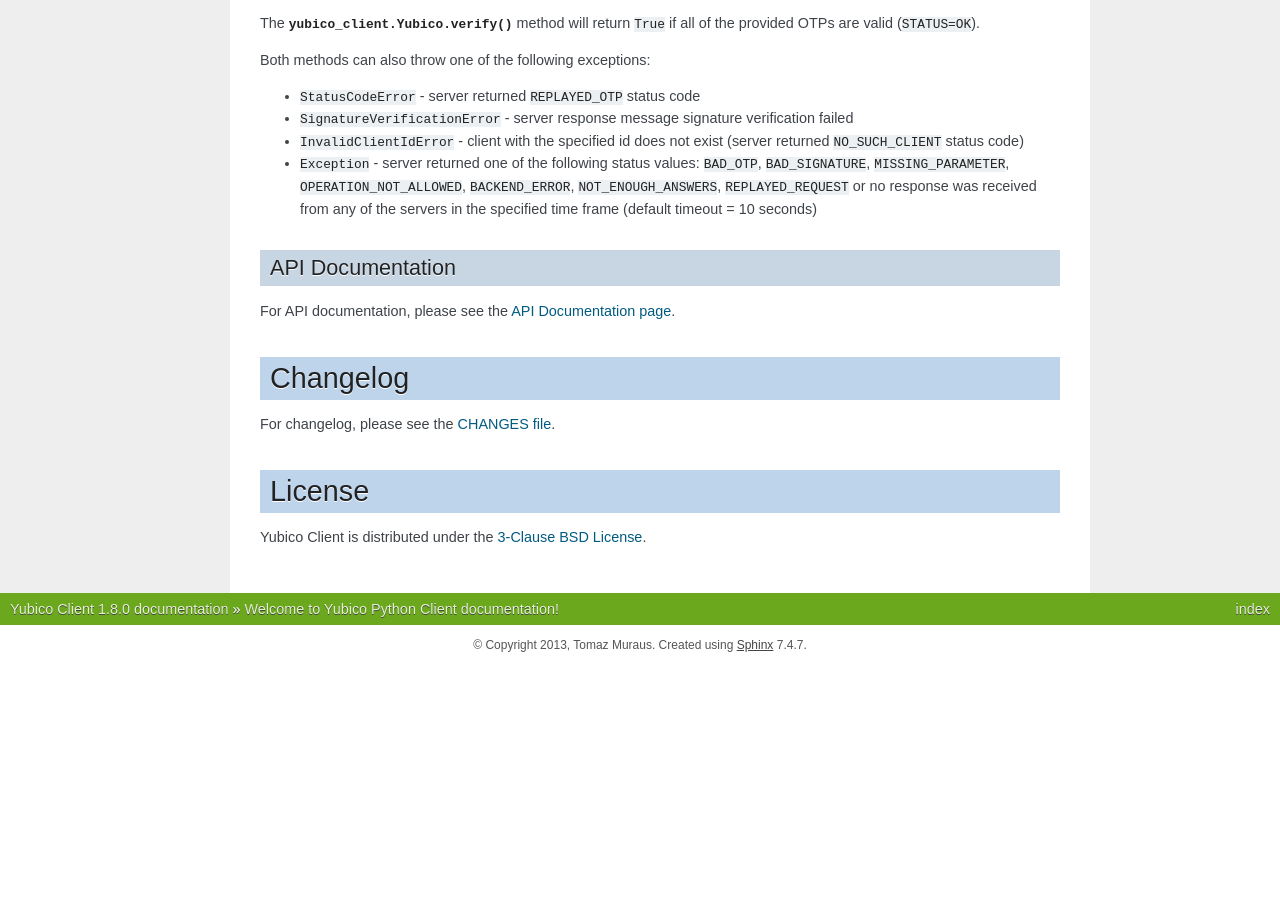
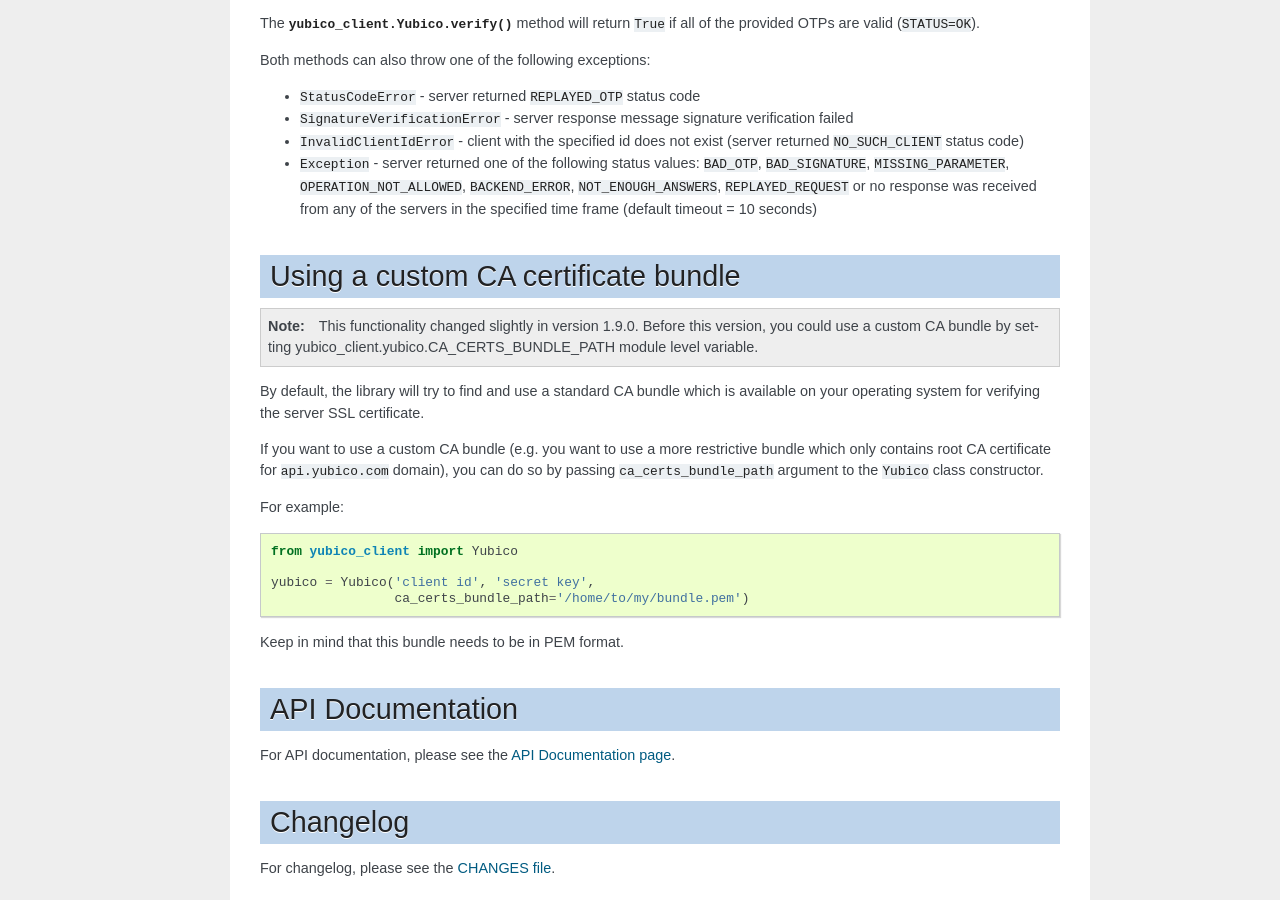
Before and after one commit to Kami/python-yubico-client, a Sphinx documentation site: the page built from docs/index.rst, in a window 1280 px wide and 900 px high, scrolled down 1065 px. Built offline with Sphinx 7.4.7, drawn with Linux system fonts in a browser that asks for light colours; before the commit the page ends 1730 px from its top, so only the background shows below that; some of the changed text lies outside the part shown.

Commit message:
Update docs with information on how to use a custom ca bundle.

```diff
--- a/docs/index.rst
+++ b/docs/index.rst
@@ -80,8 +80,36 @@ Both methods can also throw one of the following exceptions:
   ``REPLAYED_REQUEST`` or no response was received from any of the servers
   in the specified time frame (default timeout = 10 seconds)
 
+Using a custom CA certificate bundle
+====================================
+
+.. note::
+
+    This functionality changed slightly in version 1.9.0. Before this version,
+    you could use a custom CA bundle by setting
+    yubico_client.yubico.CA_CERTS_BUNDLE_PATH module level variable.
+
+By default, the library will try to find and use a standard CA bundle which is
+available on your operating system for verifying the server SSL certificate.
+
+If you want to use a custom CA bundle (e.g. you want to use a more restrictive
+bundle which only contains root CA certificate for ``api.yubico.com`` domain),
+you can do so by passing ``ca_certs_bundle_path`` argument to the ``Yubico``
+class constructor.
+
+For example:
+
+.. code-block:: python
+
+    from yubico_client import Yubico
+
+    yubico = Yubico('client id', 'secret key',
+                    ca_certs_bundle_path='/home/to/my/bundle.pem')
+
+Keep in mind that this bundle needs to be in PEM format.
+
 API Documentation
------------------
+=================
 
 For API documentation, please see the :doc:`API Documentation page </api>`.
 
```
